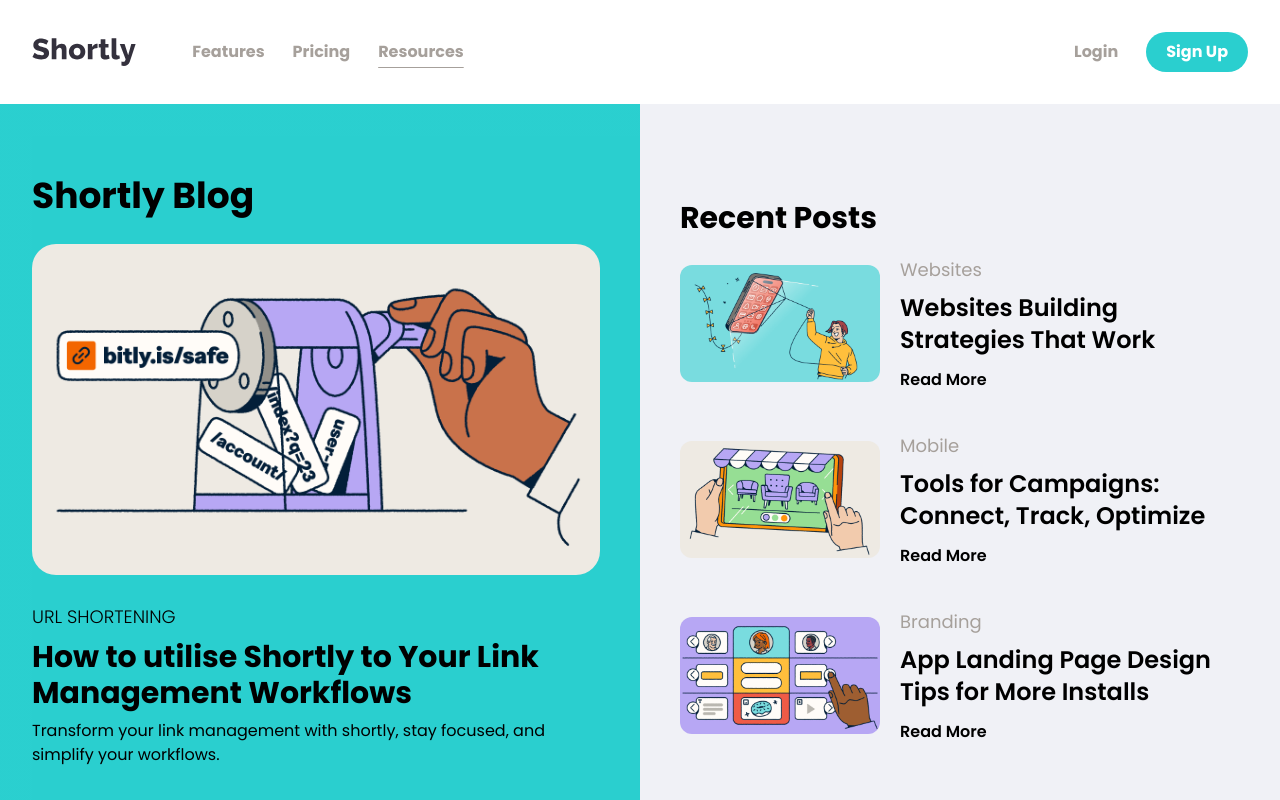
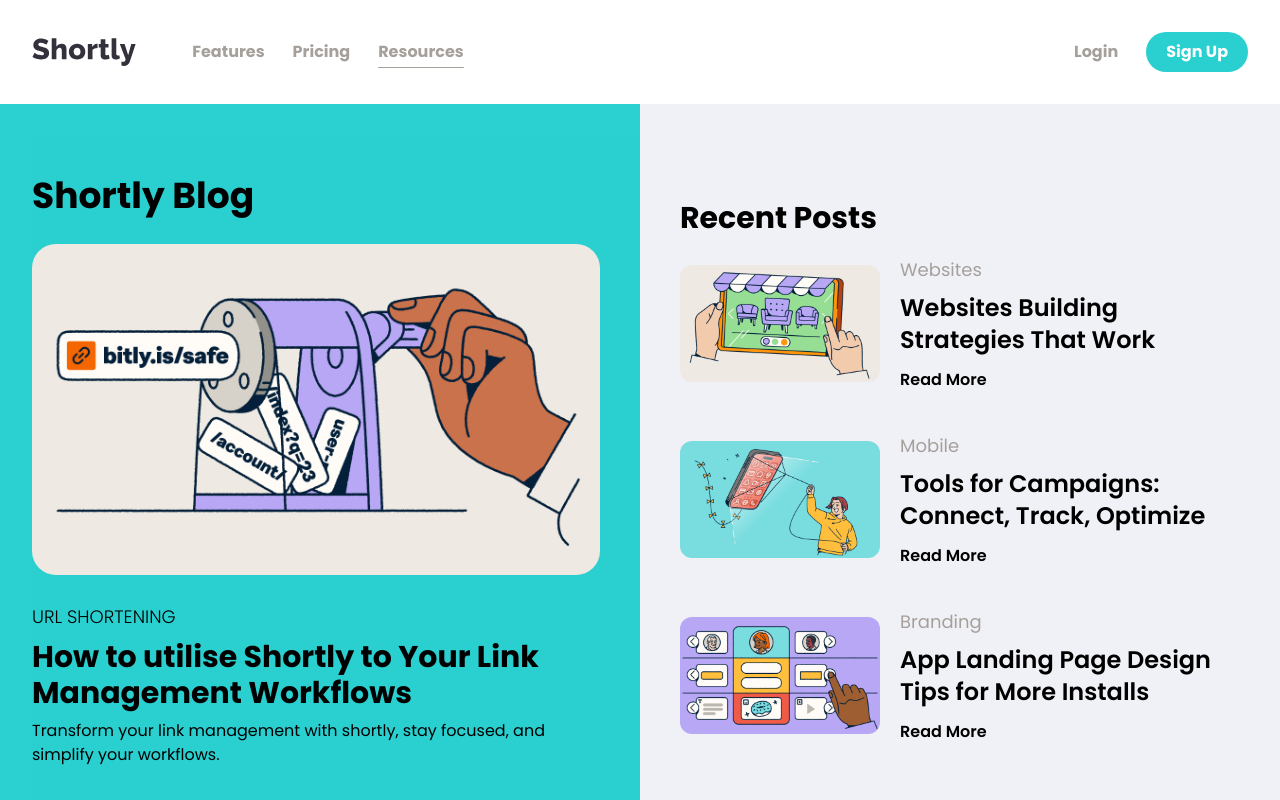
Before and after one commit to ayezabashir/URL-shortening-API-landing-page, a React (Vite) app: page /resources in a window 1280 px wide. Shown: the top 800 px of the page. Built offline with nearby package versions, Linux system fonts and the light colour scheme.

Commit message:
resources

```diff
--- a/src/data/articles-data.json
+++ b/src/data/articles-data.json
@@ -1,4 +1,21 @@
 {
+    "blogs": [
+        {
+            "blogimage": "/recentpost1.png",
+            "blog_cat": "Websites",
+            "blog_title": "Websites Building Strategies That Work"
+        },
+        {
+            "blogimage": "/recentpost2.png",
+            "blog_cat": "Mobile",
+            "blog_title": "Tools for Campaigns: Connect, Track, Optimize"
+        },
+        {
+            "blogimage": "/recentpost3.png",
+            "blog_cat": "Branding",
+            "blog_title": "App Landing Page Design Tips for More Installs"
+        }
+    ],
     "articles": [
         {
             "image": "/recentpost1.png",
--- a/src/pages/Resources.jsx
+++ b/src/pages/Resources.jsx
@@ -1,27 +1,7 @@
 import BlogTemplate from "../components/BlogTemplate";
 import ResourcesBlog from "../components/ResourcesBlog";
 import herobg from "/resource_hero.png";
-import blog1 from "/recentpost1.png";
-import blog2 from "/recentpost2.png";
-import blog3 from "/recentpost3.png";
-
-const blogs = [
-  {
-    blogimage: blog2,
-    blog_cat: "Websites",
-    blog_title: "Websites Building Strategies That Work",
-  },
-  {
-    blogimage: blog1,
-    blog_cat: "Mobile",
-    blog_title: "Tools for Campaigns: Connect, Track, Optimize",
-  },
-  {
-    blogimage: blog3,
-    blog_cat: "Branding",
-    blog_title: "App Landing Page Design Tips for More Installs",
-  },
-];
+import { blogs } from "../data/articles-data.json";
 const Resources = () => {
   return (
     <>
```
